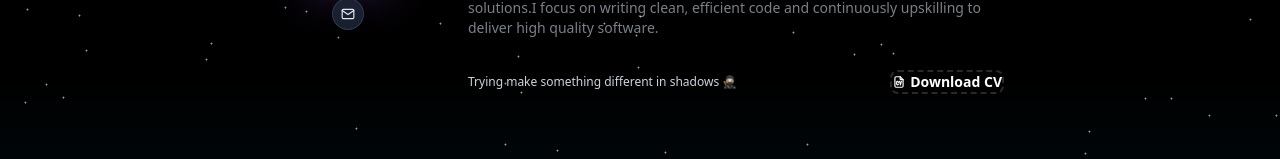
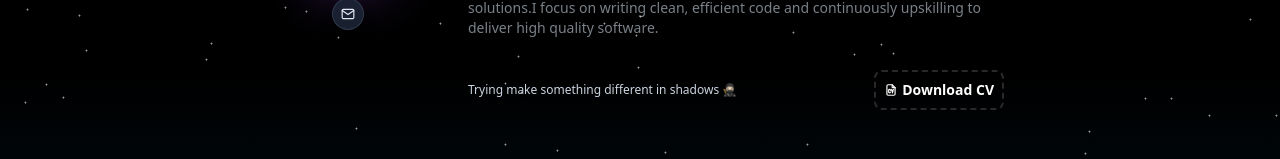
Before and after one commit to Mayurwaghgpr/Mayur_Wagh_Portfolio, a React (Vite) app: page / in a window 1280 px wide. Shown: the part 324-483 px from the top of the page. Built offline with nearby package versions, Linux system fonts and the light colour scheme; no server answers.

Commit message:
added pading to cv button

```diff
--- a/src/pages/home/components/Intro.tsx
+++ b/src/pages/home/components/Intro.tsx
@@ -175,7 +175,7 @@ function Intro() {
                 href="https://drive.google.com/file/d/1hduw5_bLOIxf3O7NhFU9_h96Z9JRr4yL/view?usp=drive_link"
                 download
               >
-                <Heading className=" flex items-center gap-1 font-semibold text-sm border-dashed border-2">
+                <Heading className=" flex items-center gap-1 p-2 font-semibold text-sm border-dashed border-2">
                   <TbFileCv /> Download CV{" "}
                 </Heading>
               </a>
```
